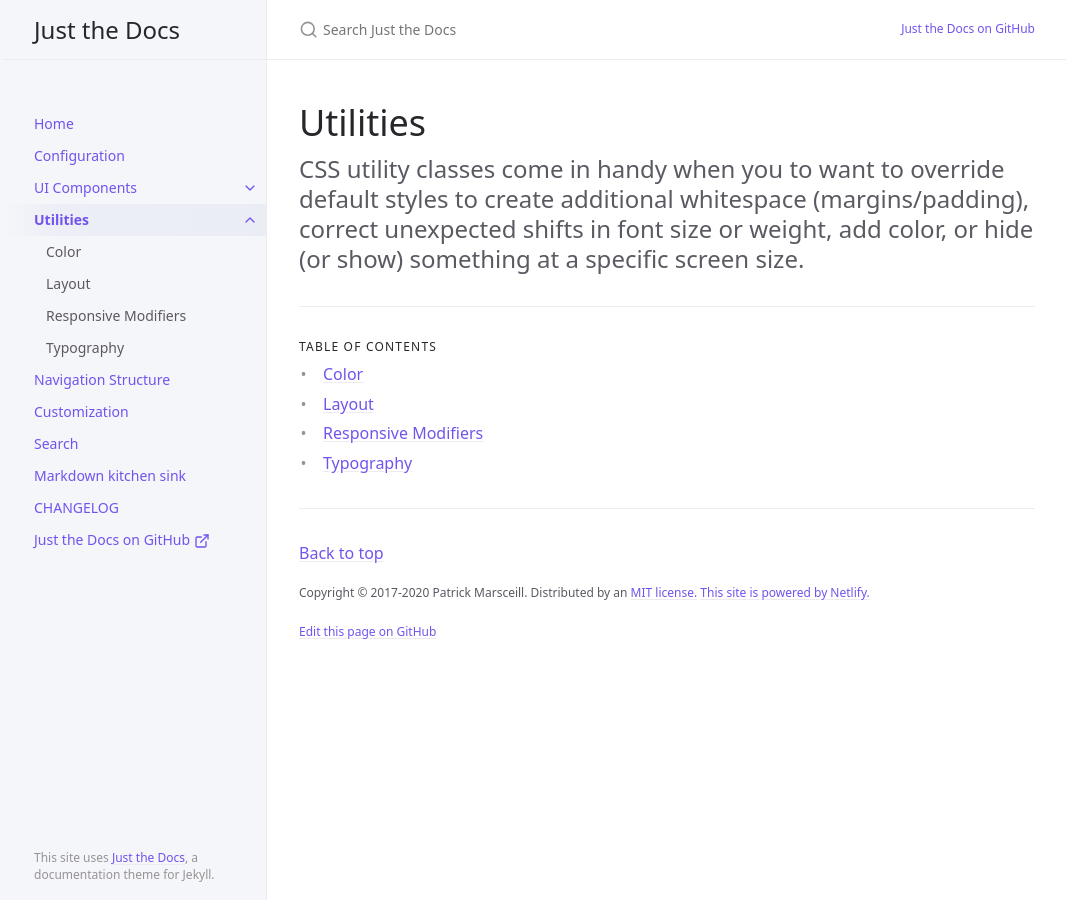
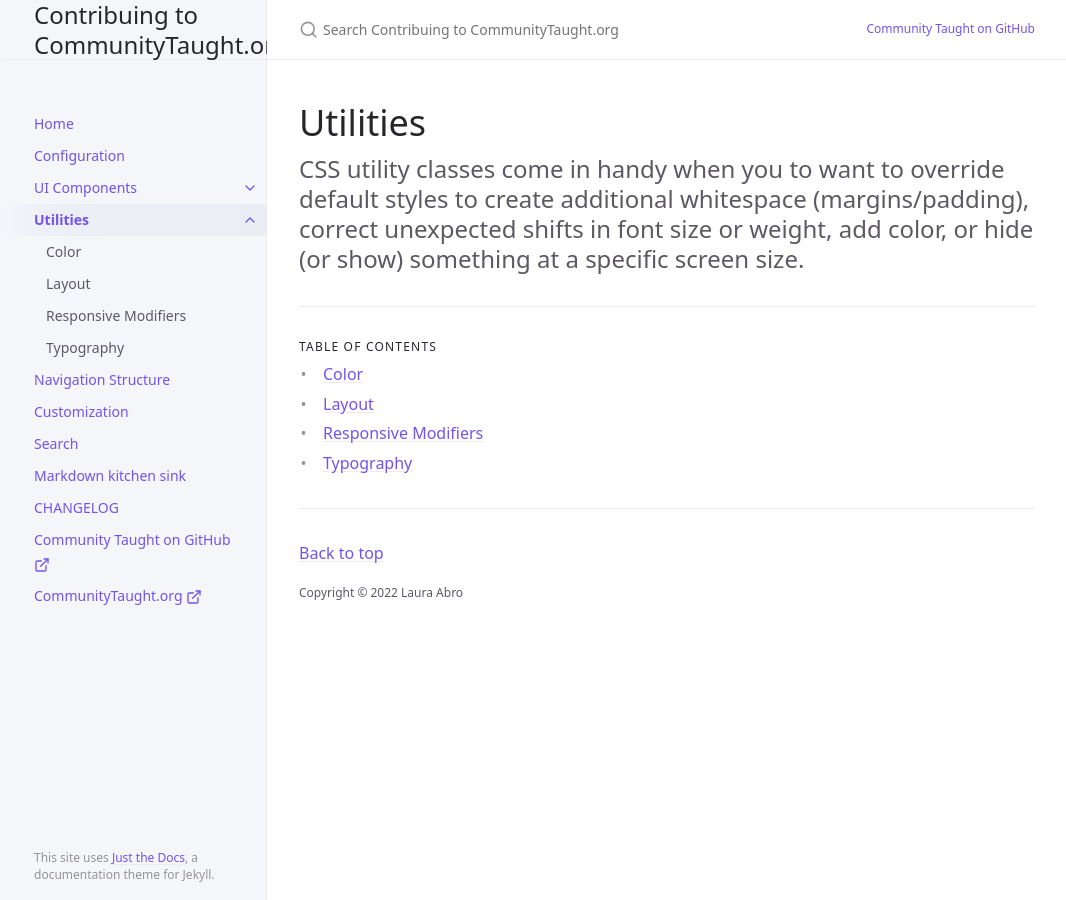
Before and after one commit to labrocadabro/ct-docs, a Jekyll site: the page built from docs/utilities/utilities.md, in a window 1280 px wide. Shown: the whole page, without its empty margins (105-1171 px from the left). Built offline with Jekyll 4.4.1, drawn with Linux system fonts in a browser that asks for light colours.

Commit message:
update config

```diff
--- a/_config.yml
+++ b/_config.yml
@@ -13,10 +13,10 @@
 # you will see them accessed via {{ site.title }}, {{ site.github_repo }}, and so on.
 # You can create any custom variable you would like, and they will be accessible
 # in the templates via {{ site.myvariable }}.
-title: Just the Docs
-description: A Jekyll theme for documentation
-baseurl: "/just-the-docs" # the subpath of your site, e.g. /blog
-url: "https://just-the-docs.github.io" # the base hostname & protocol for your site, e.g. http://example.com
+title: Contribuing to CommunityTaught.org
+description: Documentation for contributing to CommunityTaught.org
+baseurl: "/communitytaught" # the subpath of your site, e.g. /blog
+url: "https://labrocadabro.github.io" # the base hostname & protocol for your site, e.g. http://example.com
 
 permalink: pretty
 
@@ -91,11 +91,11 @@ heading_anchors: true
 
 # Aux links for the upper right navigation
 aux_links:
-  "Just the Docs on GitHub":
-    - "//github.com/just-the-docs/just-the-docs"
+  "Community Taught on GitHub":
+    - "//github.com/labrocadabro/communitytaught"
 
 # Makes Aux links open in a new tab. Default is false
-aux_links_new_tab: false
+aux_links_new_tab: true
 
 # Sort order for navigation links
 # nav_sort: case_insensitive # default, equivalent to nil
@@ -103,8 +103,10 @@ nav_sort: case_sensitive # Capital letters sorted before lowercase
 
 # External navigation links
 nav_external_links:
-  - title: Just the Docs on GitHub
-    url: https://github.com/just-the-docs/just-the-docs
+  - title: Community Taught on GitHub
+    url: https://github.com/labrocadabro/communitytaught
+  - title: CommunityTaught.org
+    url: https://communitytaught.org
 
 # Footer content
 # appears at the bottom of every page's main content
@@ -113,7 +115,7 @@ nav_external_links:
 back_to_top: true
 back_to_top_text: "Back to top"
 
-footer_content: "Copyright &copy; 2017-2020 Patrick Marsceill. Distributed by an <a href=\"https://github.com/just-the-docs/just-the-docs/tree/main/LICENSE.txt\">MIT license.</a> <a href=\"https://www.netlify.com/\">This site is powered by Netlify.</a>"
+footer_content: "Copyright &copy; 2022 Laura Abro"
 
 # Footer last edited timestamp
 last_edit_timestamp: true # show or hide edit time - page must have `last_modified_date` defined in the frontmatter
@@ -122,7 +124,7 @@ last_edit_time_format: "%b %e %Y at %I:%M %p" # uses ruby's time format: https:/
 
 
 # Footer "Edit this page on GitHub" link text
-gh_edit_link: true # show or hide edit this page link
+gh_edit_link: false # show or hide edit this page link
 gh_edit_link_text: "Edit this page on GitHub"
 gh_edit_repository: "https://github.com/just-the-docs/just-the-docs" # the github URL for your repo
 gh_edit_branch: "main" # the branch that your docs is served from
```
